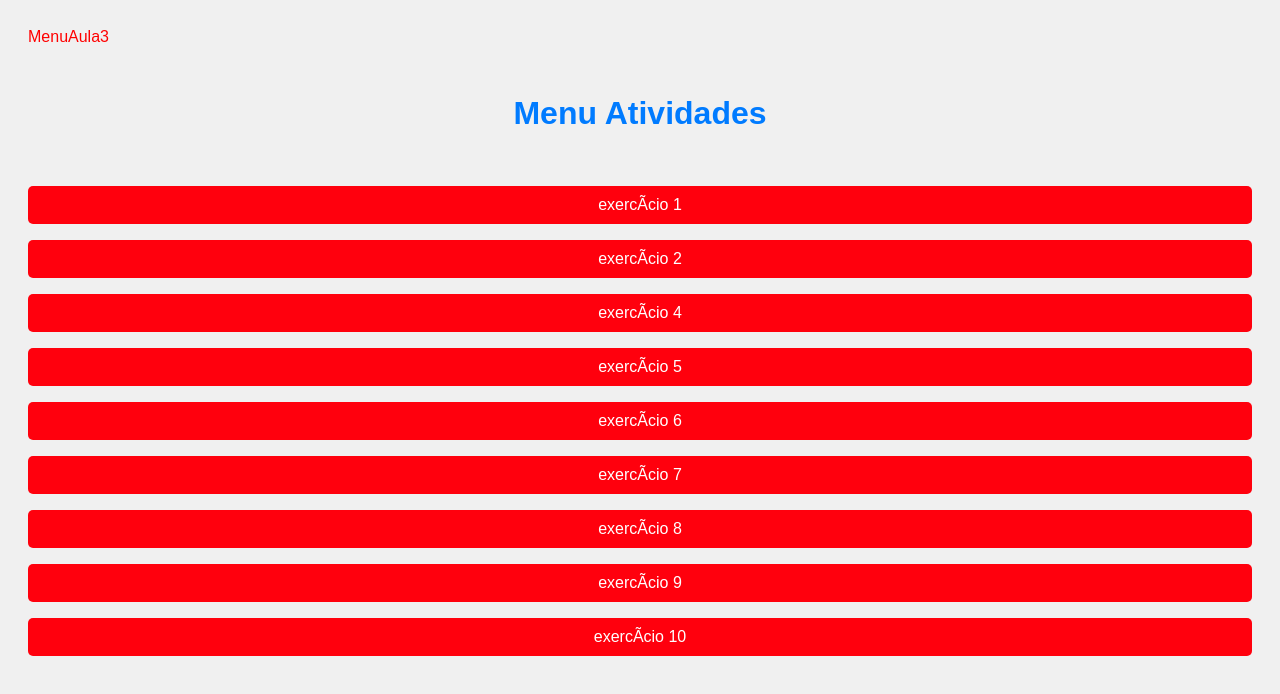
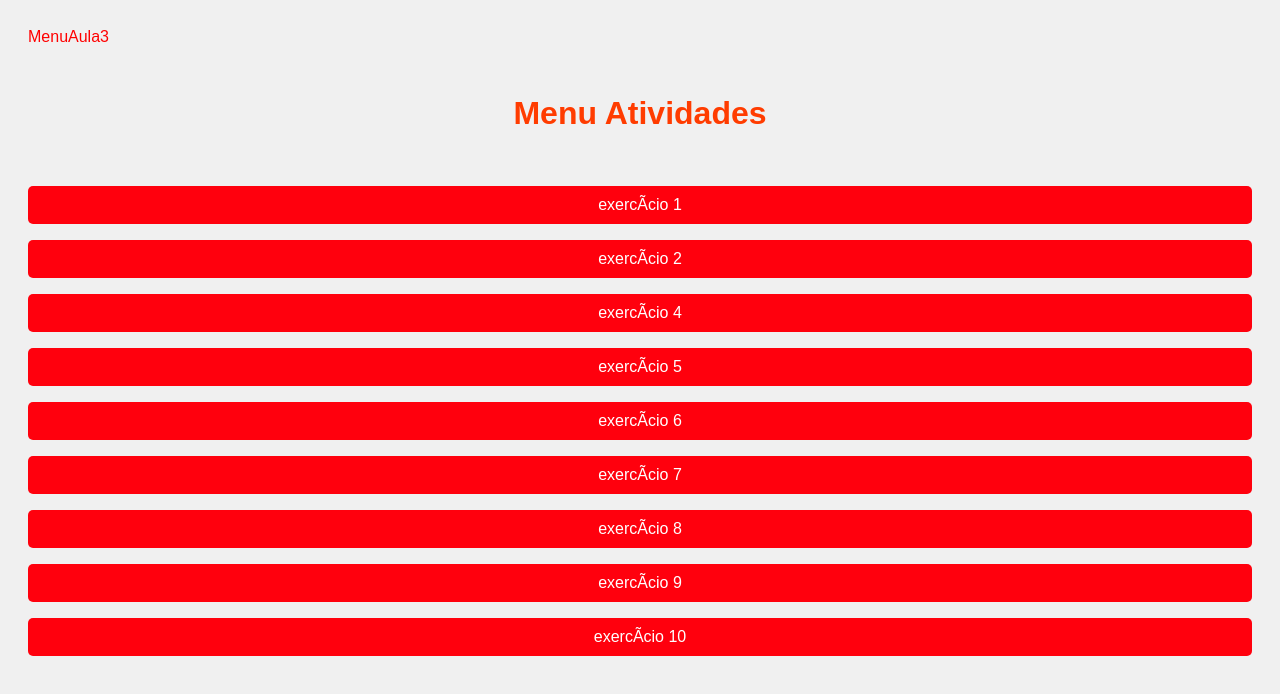
Before and after one commit to Gabriel485s/aula3-menu, a plain HTML site: page index.html in a window 1280 px wide. Drawn offline with Linux system fonts and the light colour scheme.

Commit message:
Update index.html

```diff
--- a/index.html
+++ b/index.html
@@ -11,7 +11,7 @@
         }
         h1 {
             text-align: center;
-            color: #007bff;
+            color: #ff3c00;
             margin-bottom: 20px;
         }
         p {
```
